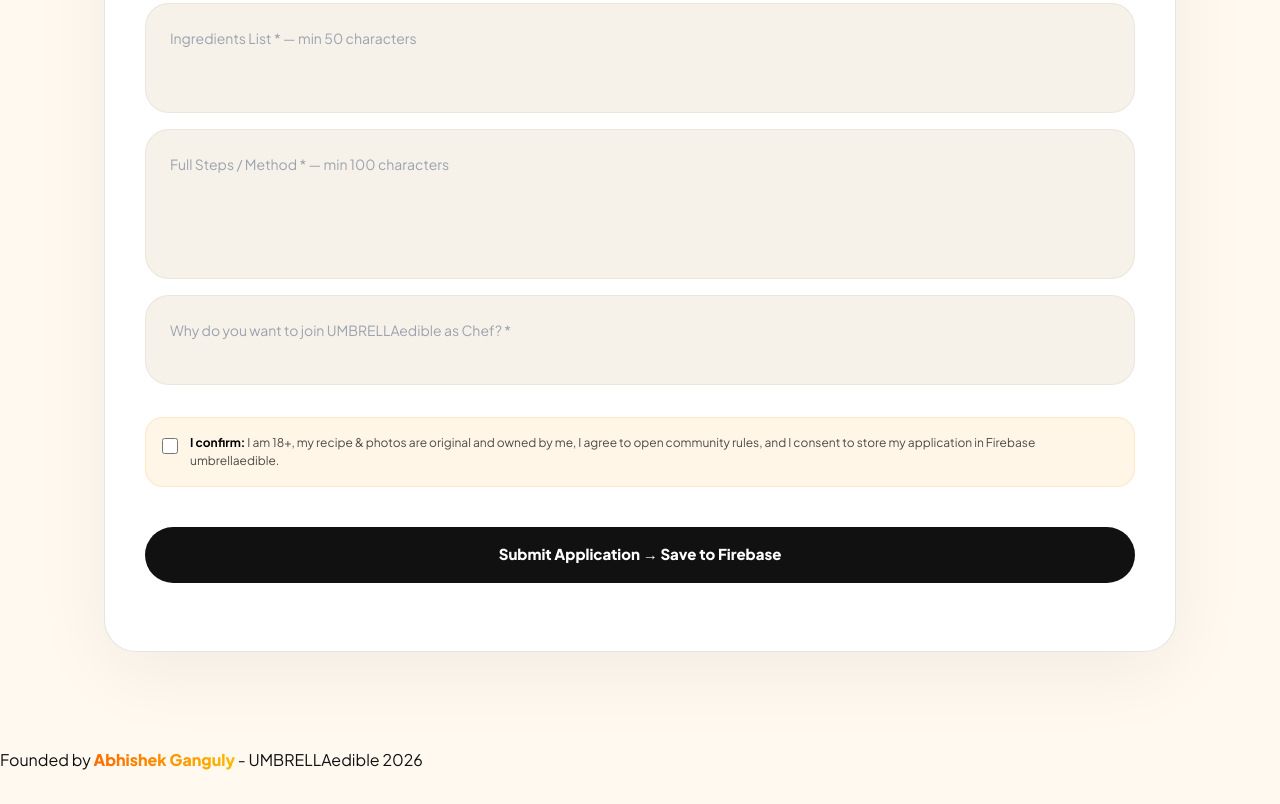
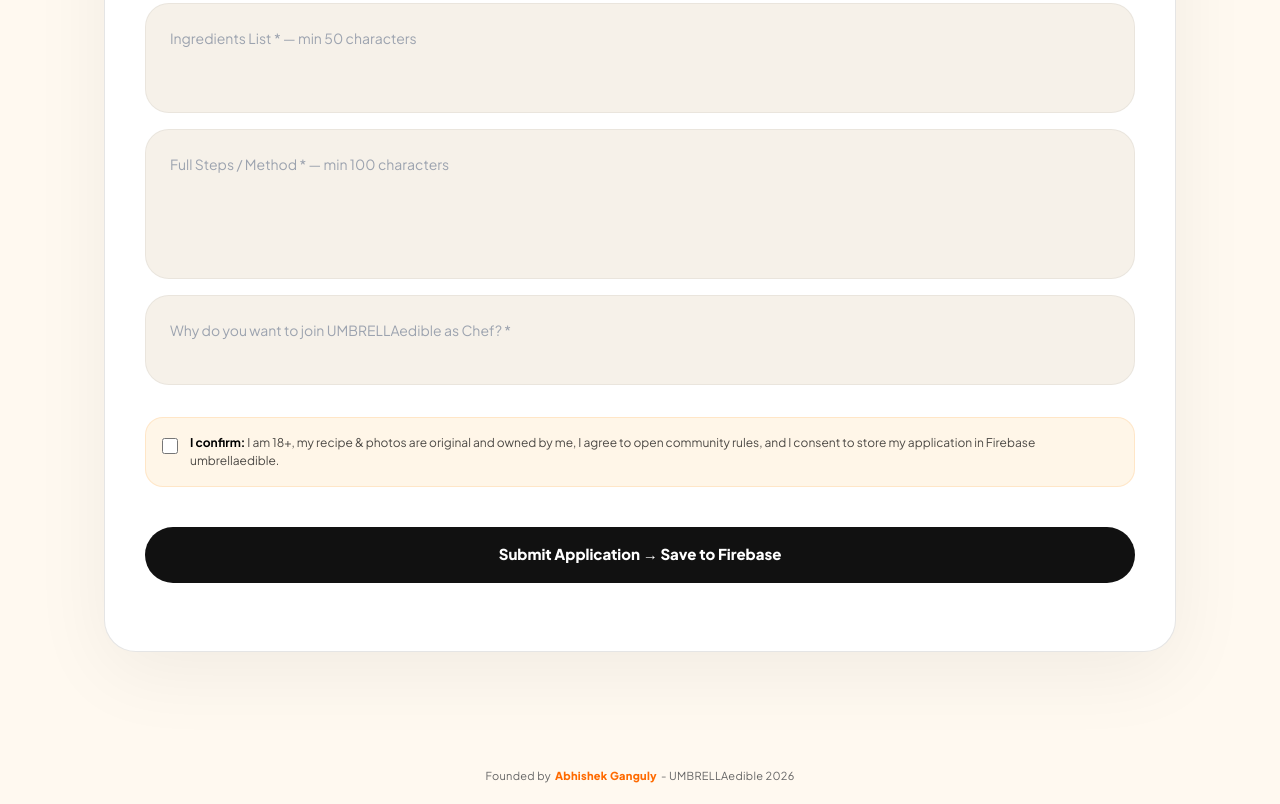
Before and after one commit to abhishekumbrellacorporation-cyber/umbrellaedible, a plain HTML site: page index.html in a window 1280 px wide. Shown: the part 1873-2677 px from the top of the page. Before the commit the page ends 2645 px from the top, so only its background shows below. Drawn offline with nearby package versions, Linux system fonts and the light colour scheme.

Commit message:
Update index.html

```diff
--- a/index.html
+++ b/index.html
@@ -180,6 +180,8 @@ document.getElementById('chefForm').addEventListener('submit', function(e){
   });
 });
 </script>
- <div class='footer wrap'>Founded by <span style='background: linear-gradient(90deg, #FF6A00, #FFB800); -webkit-background-clip: text; -webkit-text-fill-color: transparent; font-weight:900;'>Abhishek Ganguly</span> - UMBRELLAedible 2026</div>
+ <div class='footer wrap' style="text-align:center; width:100%; display:flex; justify-content:center; align-items:center; padding:20px 0; font-size:11px; color:#666; letter-spacing:0.3px;">
+  Founded by <span style="color:#FF6A00; font-weight:800; margin:0 4px;">Abhishek Ganguly</span> - UMBRELLAedible 2026
+</div>
 </body>
 </html>
```
